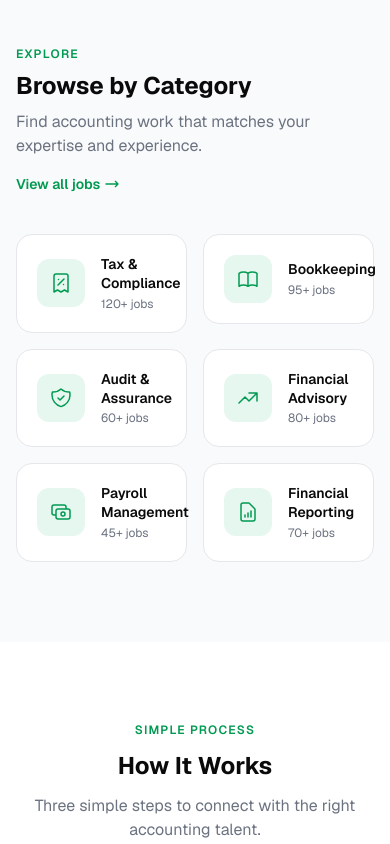
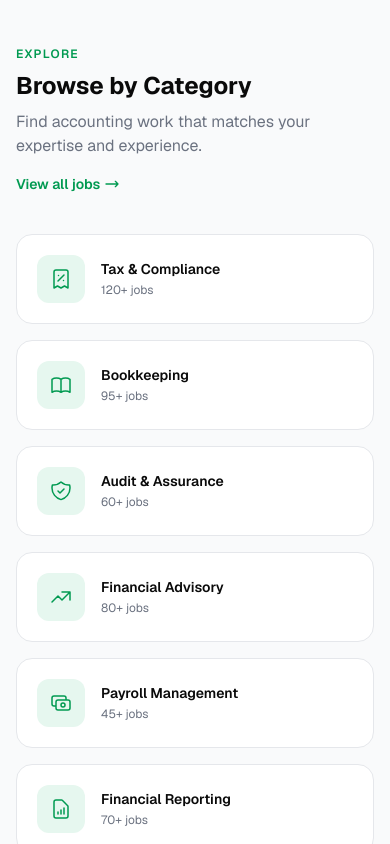
Before and after one commit to dev-mahmoudakram/accountant-hub, a Next.js app in the folder frontend/: page / in a window 390 px wide. Shown: the part 1156-2000 px from the top of the page. Built offline with nearby package versions, Linux system fonts and the light colour scheme; no server answers.

Commit message:
fix(ui): improve responsive grid layout on small screens

```diff
--- a/frontend/components/home/HomeContent.tsx
+++ b/frontend/components/home/HomeContent.tsx
@@ -412,7 +412,7 @@ export default function HomeContent() {
             initial="hidden"
             whileInView="visible"
             viewport={{ once: true, margin: '-60px' }}
-            className="grid grid-cols-2 md:grid-cols-3 gap-4"
+            className="grid grid-cols-1 md:grid-cols-3 gap-4"
           >
             {CATEGORIES.map(({ slug, label, count, icon }) => (
               <motion.div key={slug} variants={fadeUp}>
```
